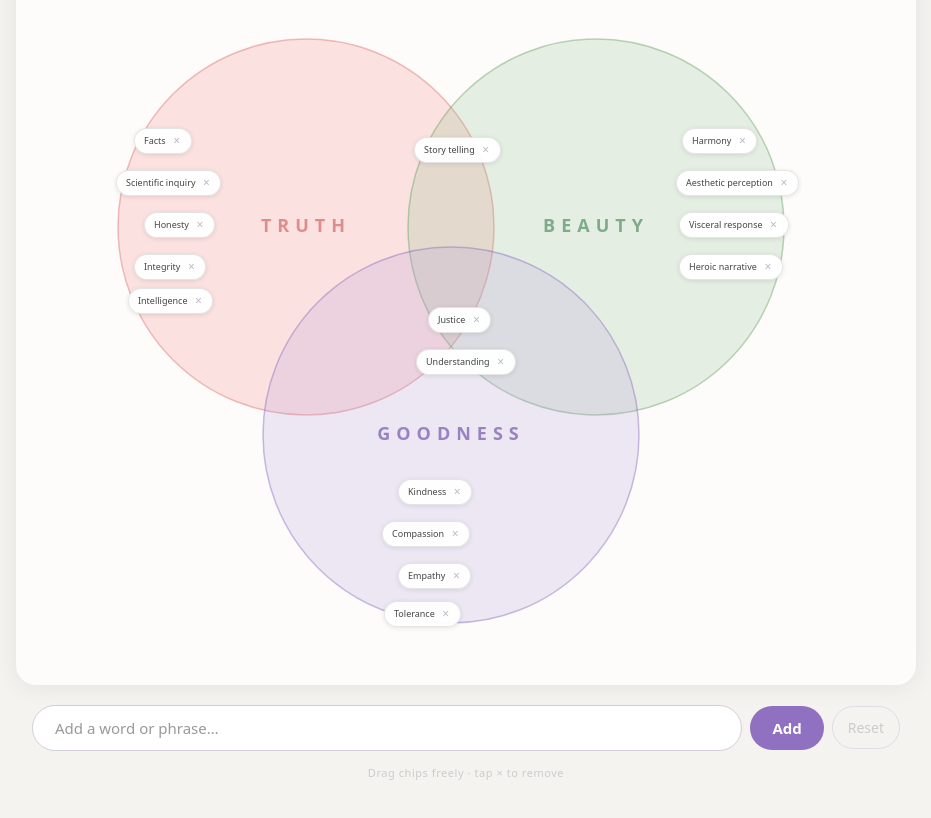
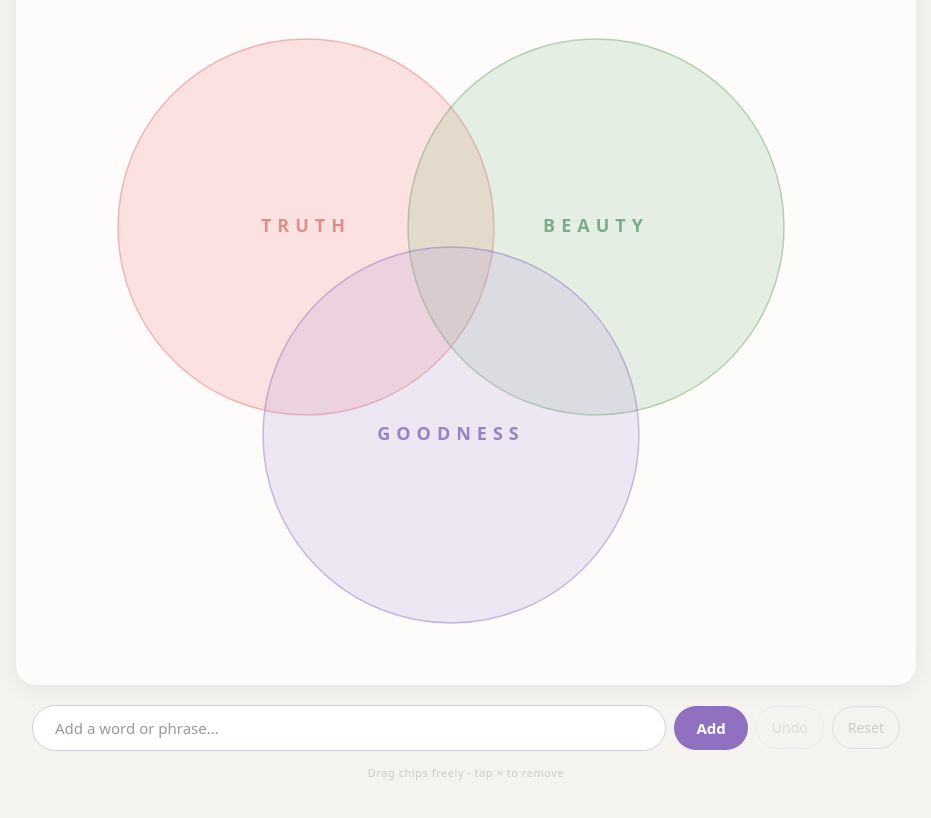
Before and after one commit to RichardJernigan/truth-beauty-goodness, a Next.js app: page / in a window 1280 px wide. Shown: the part 240-1058 px from the top of the page, without its empty margins (174-1105 px from the left). Built offline with nearby package versions, Linux system fonts and the light colour scheme.

Commit message:
empty start state, undo history, undoable reset

```diff
--- a/app/page.tsx
+++ b/app/page.tsx
@@ -31,32 +31,7 @@ function computeScale(vw: number, vh: number) {
   return Math.max(MIN_SCALE, Math.min(byWidth, Math.max(byHeight, 1)))
 }
 
-// ─── Default chip positions ───────────────────────────────────────────────────
-// All y values shifted down 144 px to match the new circle positions.
-// 42-px vertical gaps so chips don't overlap at MIN_SCALE (0.65 × 42 = 27 px > chip height)
-const DEFAULTS: Chip[] = [
-  // — Truth —
-  { id: 't1', text: 'Facts',              x: 118, y: 307 },
-  { id: 't2', text: 'Scientific inquiry', x: 100, y: 349 },
-  { id: 't3', text: 'Honesty',            x: 128, y: 391 },
-  { id: 't4', text: 'Integrity',          x: 118, y: 433 },
-  { id: 't5', text: 'Intelligence',       x: 112, y: 467 },
-  // — Beauty —
-  { id: 'b1', text: 'Harmony',              x: 666, y: 307 },
-  { id: 'b2', text: 'Aesthetic perception', x: 660, y: 349 },
-  { id: 'b3', text: 'Visceral response',    x: 663, y: 391 },
-  { id: 'b4', text: 'Heroic narrative',     x: 663, y: 433 },
-  // — Truth + Beauty overlap —
-  { id: 'tb1', text: 'Story telling', x: 398, y: 316 },
-  // — Triple overlap —
-  { id: 'c1', text: 'Justice',       x: 412, y: 486 },
-  { id: 'c2', text: 'Understanding', x: 400, y: 528 },
-  // — Goodness —
-  { id: 'g1', text: 'Kindness',   x: 382, y: 658 },
-  { id: 'g2', text: 'Compassion', x: 366, y: 700 },
-  { id: 'g3', text: 'Empathy',    x: 382, y: 742 },
-  { id: 'g4', text: 'Tolerance',  x: 368, y: 780 },
-]
+// New users start with an empty canvas — no sample chips.
 
 const useIsomorphicLayoutEffect =
   typeof window !== 'undefined' ? useLayoutEffect : useEffect
@@ -65,14 +40,24 @@ const clamp = (min: number, v: number, max: number) => Math.min(max, Math.max(mi
 
 // ─── Page ─────────────────────────────────────────────────────────────────────
 export default function Page() {
-  const [chips, setChips] = useState<Chip[]>(DEFAULTS)
-  const [input, setInput]  = useState('')
-  const [scale, setScale]  = useState(1)
+  const [chips, setChips]     = useState<Chip[]>([])
+  const [input, setInput]     = useState('')
+  const [scale, setScale]     = useState(1)
+  const [historyLen, setHistoryLen] = useState(0)   // drives Undo button enabled state
+
   const canvasRef  = useRef<HTMLDivElement>(null)
-  // pointerId is stored so secondary touch points are ignored during an active drag
-  const drag       = useRef<{ id: string; ox: number; oy: number; pointerId: number } | null>(null)
-  const scaleRef   = useRef(scale)
+  const chipsRef   = useRef<Chip[]>([])             // always mirrors chips state
+  const historyRef = useRef<Chip[][]>([])           // up to 20 snapshots
+
+  // pointerId tracks which touch is dragging; preSnapshot is the chips state
+  // at drag-start so we can push it to history only if the chip actually moved.
+  const drag = useRef<{
+    id: string; ox: number; oy: number; pointerId: number; preSnapshot: Chip[]
+  } | null>(null)
+
+  const scaleRef = useRef(scale)
   useEffect(() => { scaleRef.current = scale }, [scale])
+  useEffect(() => { chipsRef.current = chips },  [chips])
 
   // Responsive scale — runs before paint, no layout flash
   useIsomorphicLayoutEffect(() => {
@@ -89,6 +74,24 @@ export default function Page() {
   useEffect(() => {
     localStorage.setItem('tbg-chips', JSON.stringify(chips))
   }, [chips])
+
+  // ─── Undo history ────────────────────────────────────────────────────────────
+  // Push a snapshot onto the history stack (max 20 entries).
+  // Uses refs so the callback is stable and never causes extra re-renders.
+  const pushHistory = useCallback((snapshot: Chip[]) => {
+    const next = [...historyRef.current, snapshot].slice(-20)
+    historyRef.current = next
+    setHistoryLen(next.length)
+  }, [])
+
+  const undo = useCallback(() => {
+    const h = historyRef.current
+    if (!h.length) return
+    const snapshot = h[h.length - 1]
+    historyRef.current = h.slice(0, -1)
+    setHistoryLen(h.length - 1)
+    setChips(snapshot)
+  }, [])
 
   // Global safety net: if a pointerup or pointercancel escapes the chip element
   // (e.g. the browser moves focus away mid-drag), always clean up drag state.
@@ -119,6 +122,7 @@ export default function Page() {
         pointerId: e.pointerId,
         ox: (e.clientX - cr.left) / s - chipX,
         oy: (e.clientY - cr.top) / s - chipY,
+        preSnapshot: [...chipsRef.current],   // snapshot for undo if chip moves
       }
     } catch {
       drag.current = null
@@ -143,23 +147,37 @@ export default function Page() {
     }
   }, [])
 
-  const onPointerUp = useCallback(() => { drag.current = null }, [])
+  const onPointerUp = useCallback(() => {
+    const d = drag.current
+    drag.current = null
+    if (!d) return
+    // Only push history when the chip actually moved — avoids wasting undo slots on taps
+    const after  = chipsRef.current.find(c => c.id === d.id)
+    const before = d.preSnapshot.find(c => c.id === d.id)
+    if (after && before && (Math.abs(after.x - before.x) > 2 || Math.abs(after.y - before.y) > 2)) {
+      const next = [...historyRef.current, d.preSnapshot].slice(-20)
+      historyRef.current = next
+      setHistoryLen(next.length)
+    }
+  }, [])
 
   const removeChip = useCallback((e: React.MouseEvent, id: string) => {
     e.stopPropagation()
+    pushHistory(chipsRef.current)
     setChips(prev => prev.filter(c => c.id !== id))
-  }, [])
+  }, [pushHistory])
 
   const addChip = (e: React.FormEvent) => {
     e.preventDefault()
     const text = input.trim()
     if (!text) return
+    pushHistory(chipsRef.current)
     // Place new chips in the open white space to the right of the circles
     setChips(prev => [...prev, { id: `u${Date.now()}`, text, x: Math.round(LW * 0.9), y: Math.round(LH * 0.5) }])
     setInput('')
   }
 
-  const reset = () => { setChips(DEFAULTS); localStorage.removeItem('tbg-chips') }
+  const reset = () => { pushHistory(chipsRef.current); setChips([]) }
 
   const cw = Math.round(LW * scale)
   const ch = Math.round(LH * scale)
@@ -341,6 +359,25 @@ export default function Page() {
         </button>
         <button
           type="button"
+          onClick={undo}
+          disabled={historyLen === 0}
+          style={{
+            flexShrink: 0,
+            background: 'none',
+            color: historyLen > 0 ? '#9b8ea0' : '#ddd',
+            border: `1.5px solid ${historyLen > 0 ? '#c8bdd0' : '#ece8f0'}`,
+            borderRadius: 999,
+            padding: `${formPadV - 1}px ${Math.round(formPadH * 0.7)}px`,
+            fontSize: Math.round(formFont * 0.9),
+            cursor: historyLen > 0 ? 'pointer' : 'default',
+            WebkitTapHighlightColor: 'transparent',
+            transition: 'color 0.15s, border-color 0.15s',
+          }}
+        >
+          Undo
+        </button>
+        <button
+          type="button"
           onClick={reset}
           style={{
             flexShrink: 0,
```
